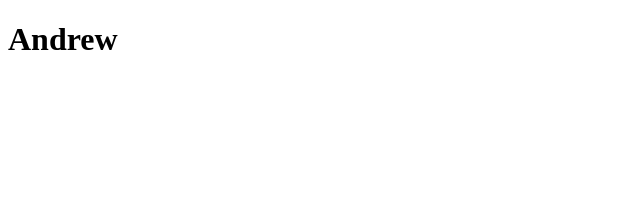
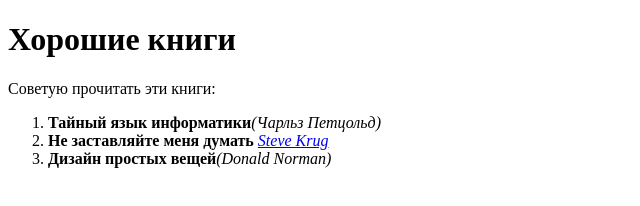
Before and after one commit to AndrewK78/111, a plain HTML site: page index.html in a window 1280 px wide. Shown: the whole page, without its empty margins (0-640 px from the left). Drawn offline with Linux system fonts and the light colour scheme.

Commit message:
init: add html

```diff
--- a/index.html
+++ b/index.html
@@ -7,7 +7,15 @@
     <title>Document</title>
 </head>
 <body>
-    <h1>Andrew</h1>
-    <h2></h2>
+    <h1>Хорошие книги</h1>
+    <p>Советую прочитать эти книги:</p>
+    <ol>
+    <li><b>Тайный язык информатики</b><i>(Чарльз Петцольд)</i></li>
+    <li>
+    <b>Не заставляйте меня думать</b>
+    <i><a href="https://en.wikipedia.org/wiki/Steve_Krug">Steve Krug</a></i>
+    </li>
+    <li><b>Дизайн простых вещей</b><i>(Donald Norman)</i></li>
+</ol>
 </body>
 </html>
```
